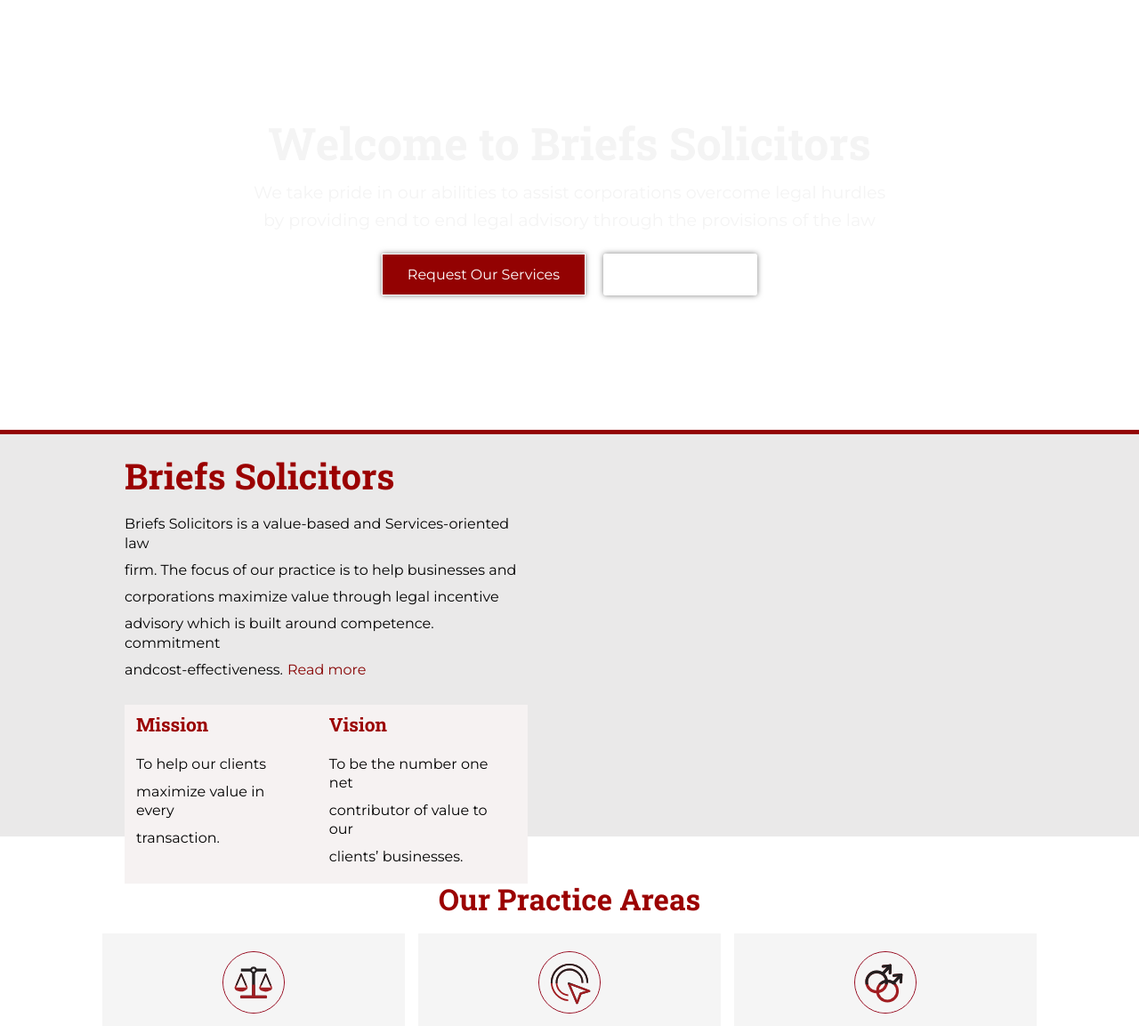
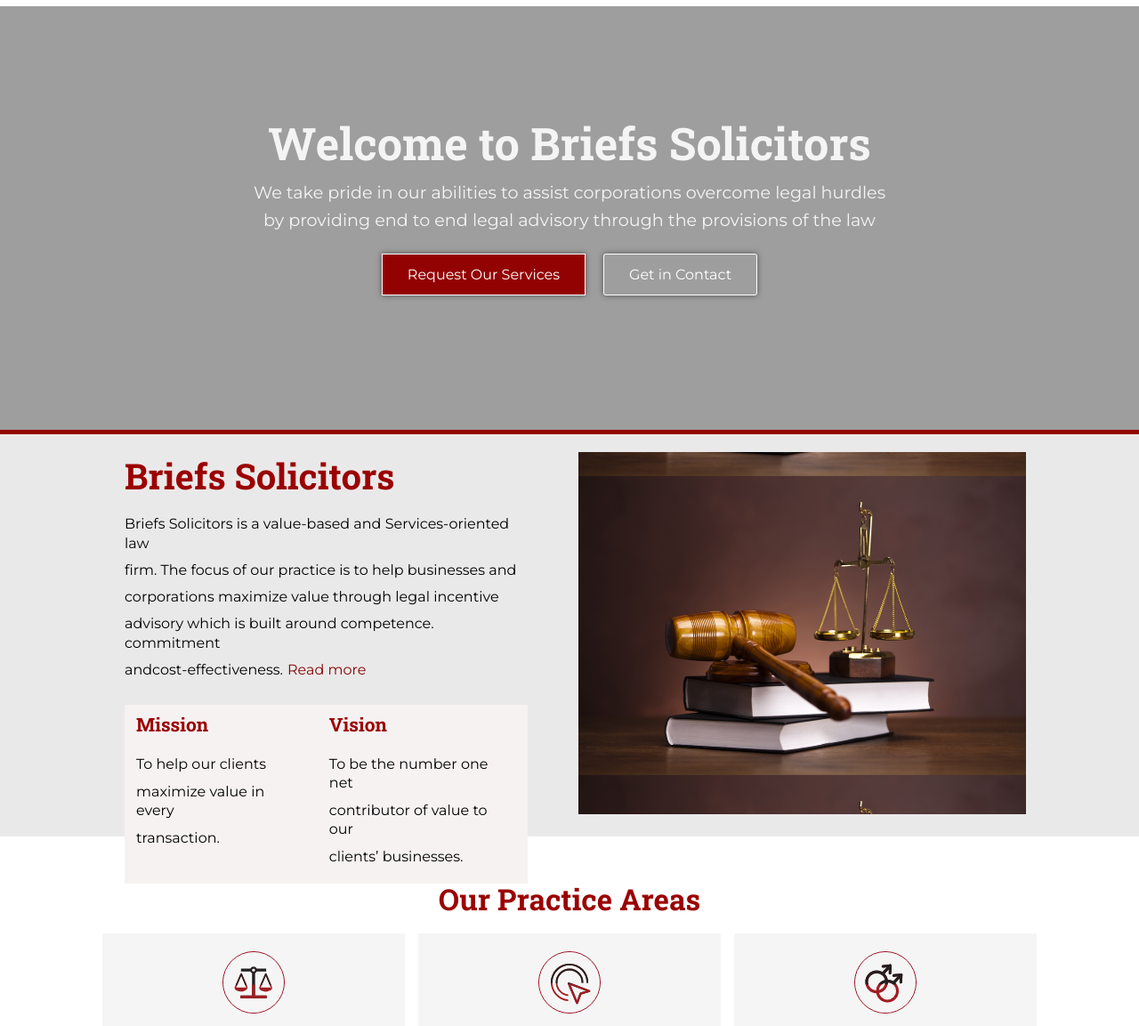
Before and after one commit to Dennis-Nnorom/Briefs-Solicitors, a plain HTML site: page index.html in a window 1280 px wide. Shown: the part 122-1275 px from the top of the page at 89% size. Drawn offline with nearby package versions, Linux system fonts and the light colour scheme; the site is published under a folder, as on GitHub Pages, so addresses that start at the root find nothing.

Commit message:
version2 briefs solicitors styling

```diff
--- a/style.css
+++ b/style.css
@@ -151,7 +151,7 @@ color: rgb(147, 2, 2);
   margin-left: 110px;
 }
 .third{
-  background: url(/images/hands.jpg);
+  background: url(images/hands.jpg);
   background-size: cover;
   background-position-y: -220px;
   height: 481px;
@@ -225,7 +225,7 @@ color: rgb(147, 2, 2);
   width: 48%;
 }
 #right{
-  background: url(/images/LEGAL_gavel-scale-book_10-5-2018.jpg);
+  background: url(images/LEGAL_gavel-scale-book_10-5-2018.jpg);
   background-size: contain;
   background-position-y: 27px;
   height: 90%;
```
